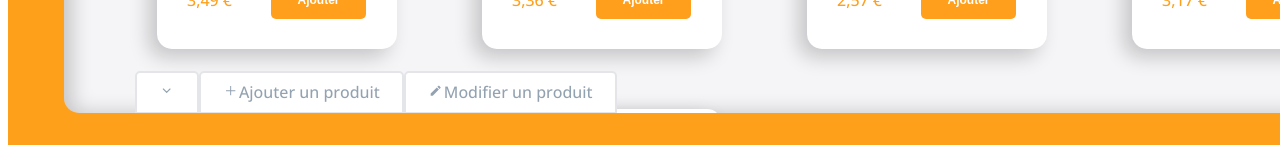
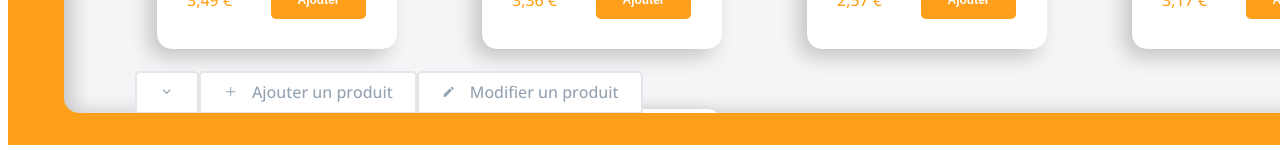
Before and after one commit to jauresmanouan/crasee-burger, a React (Vite) app: page /order/1 in a window 1280 px wide. Shown: the part 845-995 px from the top of the page. Built offline with nearby package versions, Linux system fonts and the light colour scheme.

Commit message:
🚧 F07 : ORDER > MAIN > ADMIN > Fix UI issue on icon and name tab

```diff
--- a/src/components/pages/order/Main/Menu/Admin/AdminTab.jsx
+++ b/src/components/pages/order/Main/Menu/Admin/AdminTab.jsx
@@ -14,8 +14,8 @@ export default function AdminTab({isCollapse, setIsCollapse}) {
           setIsCollapse(!isCollapse)
         }
       />
-      <Tab icon={<AiOutlinePlus />} name={"Ajouter un produit"} />
-      <Tab icon={<MdModeEditOutline />} name={"Modifier un produit"} />
+      <Tab icon={<AiOutlinePlus />} name={"Ajouter un produit"} className={ isCollapse ? "is-active" : ""}/>
+      <Tab icon={<MdModeEditOutline />} name={"Modifier un produit"} className={ isCollapse ? "is-active" : ""}/>
     </AdminTabStyled>
   );
 }
@@ -23,4 +23,8 @@ export default function AdminTab({isCollapse, setIsCollapse}) {
 const AdminTabStyled = styled.div`
   margin-left: 71px;
   display: flex;
+
+  .is-active{
+    background-color: black;
+  }
 `;
--- a/src/components/reusale-ui/Tab.jsx
+++ b/src/components/reusale-ui/Tab.jsx
@@ -1,15 +1,17 @@
 import styled from "styled-components";
 
-export default function Tab({ onclick, icon, name }) {
+export default function Tab({ onclick, icon, name, className }) {
   return (
-    <TabStyled onClick={onclick}>
+    <TabStyled onClick={onclick} className={className}>
       <span className="icon">{icon}</span>
-      <span className="name">{name}</span>
+      <span className={`name ${name && "gap-name-icon"}`}>{name}</span>
     </TabStyled>
   );
 }
 
 const TabStyled = styled.button`
+  font-family: "Open Sans";
+
   cursor: pointer;
   height: 43px;
   display: flex;
@@ -20,18 +22,20 @@ const TabStyled = styled.button`
   background: #ffffff;
 
   padding: 0 22px;
-  border: 2px solid #E4E5E9;
+  border: 2px solid #e4e5e9;
 
   .icon {
     width: 16px;
     height: 16px;
     color: #93a2b1;
-
   }
   .name {
-    font-family: "Open Sans";
     font-size: 16px;
     font-weight: 400;
     color: #93a2b1;
   }
+
+  .gap-name-icon{
+    margin-left: 13px;
+  }
 `;
```
